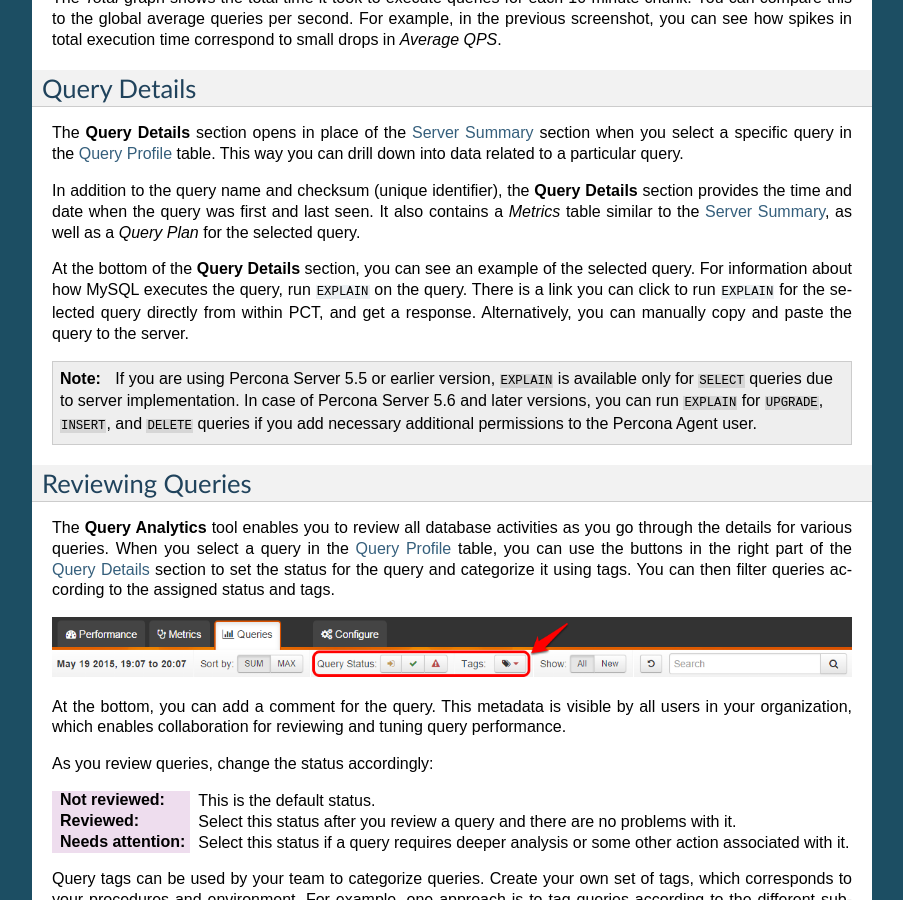
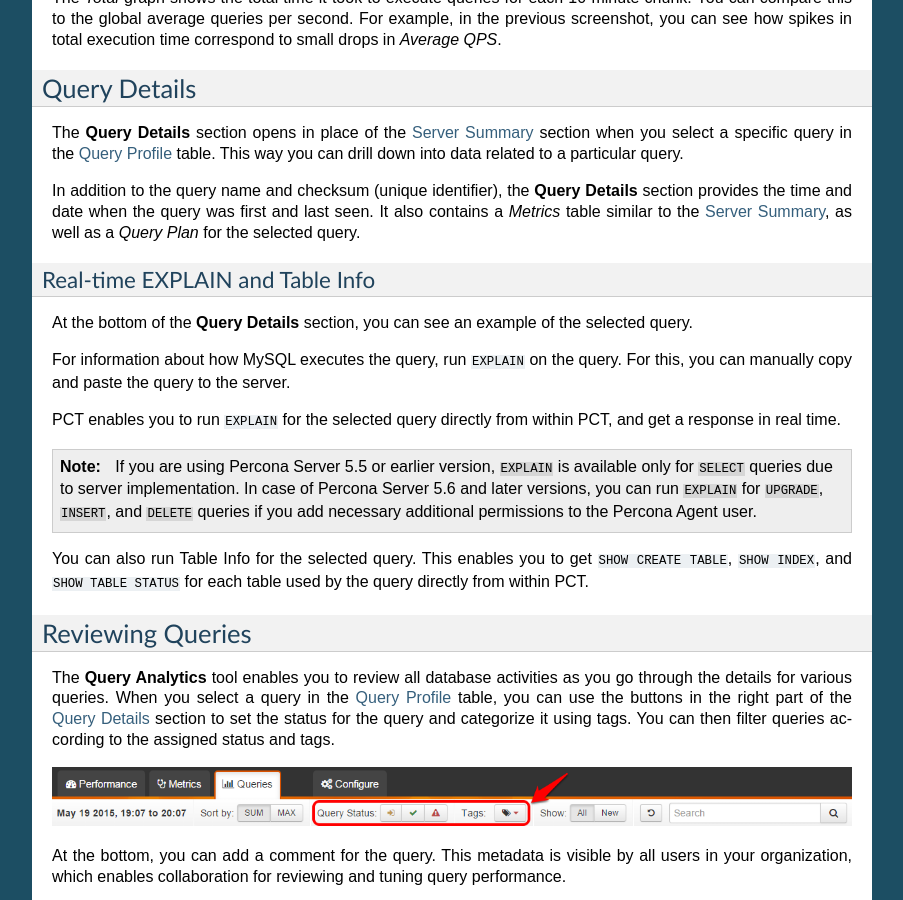
Before and after one commit to percona/cloud-tools, a Sphinx documentation site: the page built from doc/QueryAnalytics.rst, in a window 1280 px wide and 900 px high, scrolled down 2630 px. Shown: the whole window, without its empty margins (198-1101 px from the left). Built offline with Sphinx 7.4.7, drawn with Linux system fonts in a browser that asks for light colours; some of the changed text lies outside the part shown.

Commit message:
Description of real-time EXPLAIN and Table Info

```diff
--- a/doc/QueryAnalytics.rst
+++ b/doc/QueryAnalytics.rst
@@ -132,6 +132,7 @@ However, the columns in the table are the same for all metrics:
  and so on.
 
 :Maximum: The maximum of whatever units are used by the metric.
+
  For *Query_time*, it is the maximum execution time for a query,
  for *Rows_sent*, it is the maximum rows in MySQL tables sent by a query,
  and so on.
@@ -170,13 +171,18 @@ when the query was first and last seen.
 It also contains a *Metrics* table similar to the `Server Summary`_,
 as well as a *Query Plan* for the selected query.
 
+Real-time EXPLAIN and Table Info
+********************************
+
 At the bottom of the **Query Details** section,
 you can see an example of the selected query.
+
 For information about how MySQL executes the query,
 run ``EXPLAIN`` on the query.
-There is a link you can click to run ``EXPLAIN`` for the selected query
-directly from within PCT, and get a response.
-Alternatively, you can manually copy and paste the query to the server.
+For this, you can manually copy and paste the query to the server.
+
+PCT enables you to run ``EXPLAIN`` for the selected query
+directly from within PCT, and get a response in real time.
 
 .. note:: If you are using Percona Server 5.5 or earlier version,
    ``EXPLAIN`` is available only for ``SELECT`` queries
@@ -185,6 +191,11 @@ Alternatively, you can manually copy and paste the query to the server.
    you can run ``EXPLAIN`` for ``UPGRADE``, ``INSERT``, and ``DELETE``
    queries if you add necessary additional permissions
    to the Percona Agent user.
+
+You can also run Table Info for the selected query.
+This enables you to get ``SHOW CREATE TABLE``, ``SHOW INDEX``,
+and ``SHOW TABLE STATUS`` for each table used by the query
+directly from within PCT.
 
 Reviewing Queries
 -----------------
```
